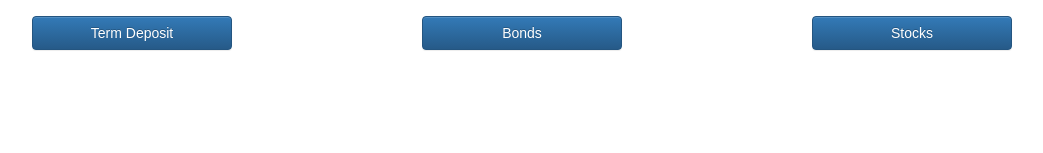
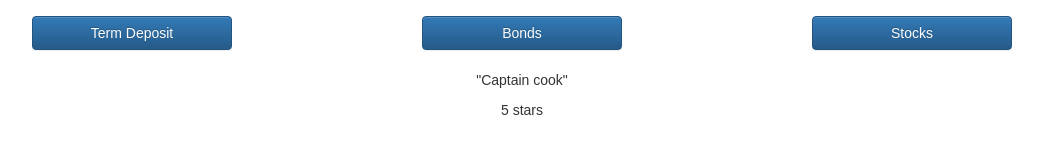
Before and after one commit to team-bangers/deadly-finance, a React (Create React App) app: page / in a window 1280 px wide. Shown: the part 537-690 px from the top of the page, without its empty margins (118-1161 px from the left). Built offline with nearby package versions, Linux system fonts and the light colour scheme.

Commit message:
Started work on result component.

```diff
--- a/src/App.js
+++ b/src/App.js
@@ -2,8 +2,9 @@ import React, { Component } from 'react';
 import header from './img/fnf-header.png';
 import './App.css';
 import { Grid, Row, Col, Button, ButtonToolbar } from 'react-bootstrap';
-import LoanQuestions from './LoanQuestions'
-import questions from './questions'
+import LoanQuestions from './LoanQuestions';
+import questions from './questions';
+import Results from './results';
 
 class App extends Component {
   constructor () {
@@ -56,6 +57,7 @@ class App extends Component {
             <Col md={4}><Button bsStyle="primary">Stocks</Button></Col>
           </Row>
         </Grid>
+        <Results stars={1} />
         </div>
       )
     }
--- /dev/null
+++ b/src/results.js
@@ -0,0 +1,33 @@
+import React from 'react';
+
+/**
+ * Takes in a star rating and renders an corresponding gif.
+ * @param {Number} stars
+ * @returns {JSX}
+ */
+export default function Results(props) {
+    let stars;
+    let gif;
+    switch (props.stars) {
+        case 1:
+            gif = <p>"Captain cook"</p>;
+            stars = <p>5 stars</p>;
+            break;
+        case 2:
+            break;
+        case 3:
+            break;
+        case 4:
+            break;
+        case 5:
+            break;
+        default:
+        break;
+    }
+    return (
+        <div>
+            {gif}
+            {stars}
+        </div>
+    );
+}
```
